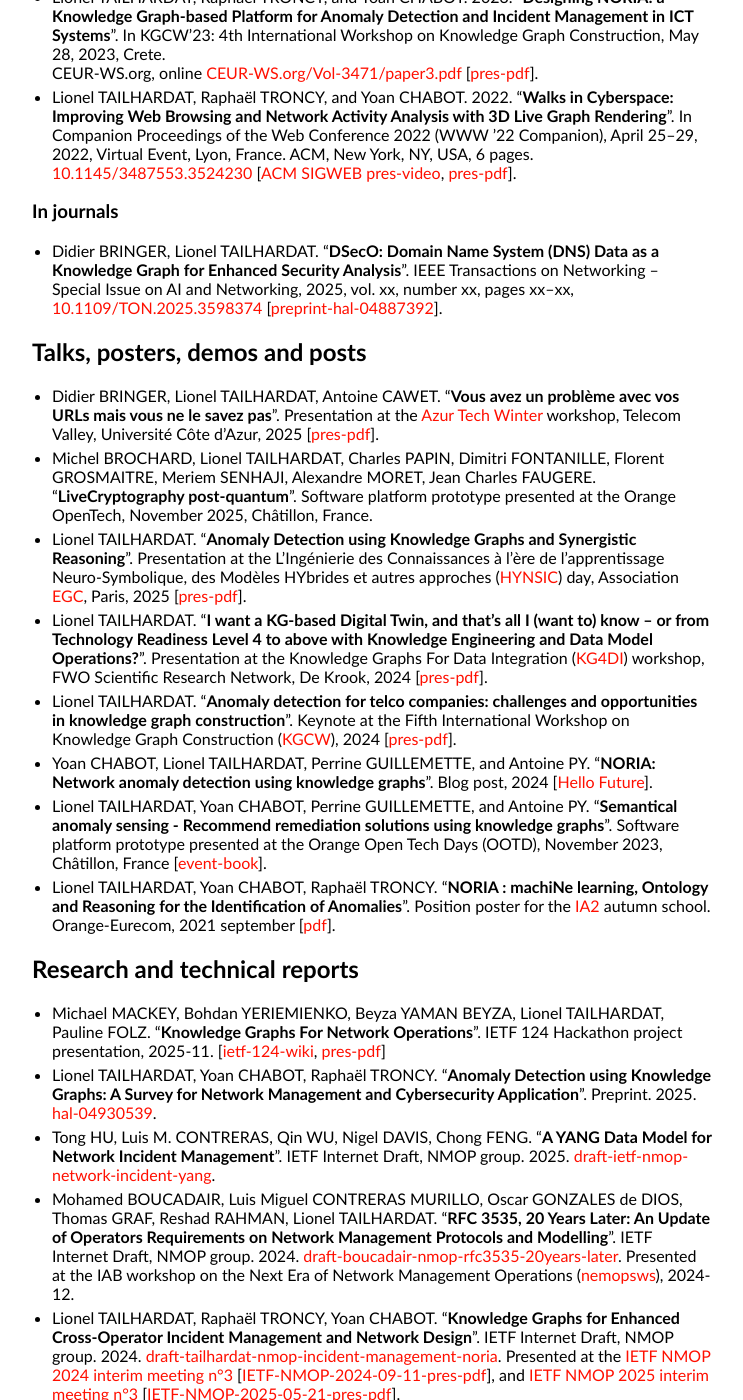
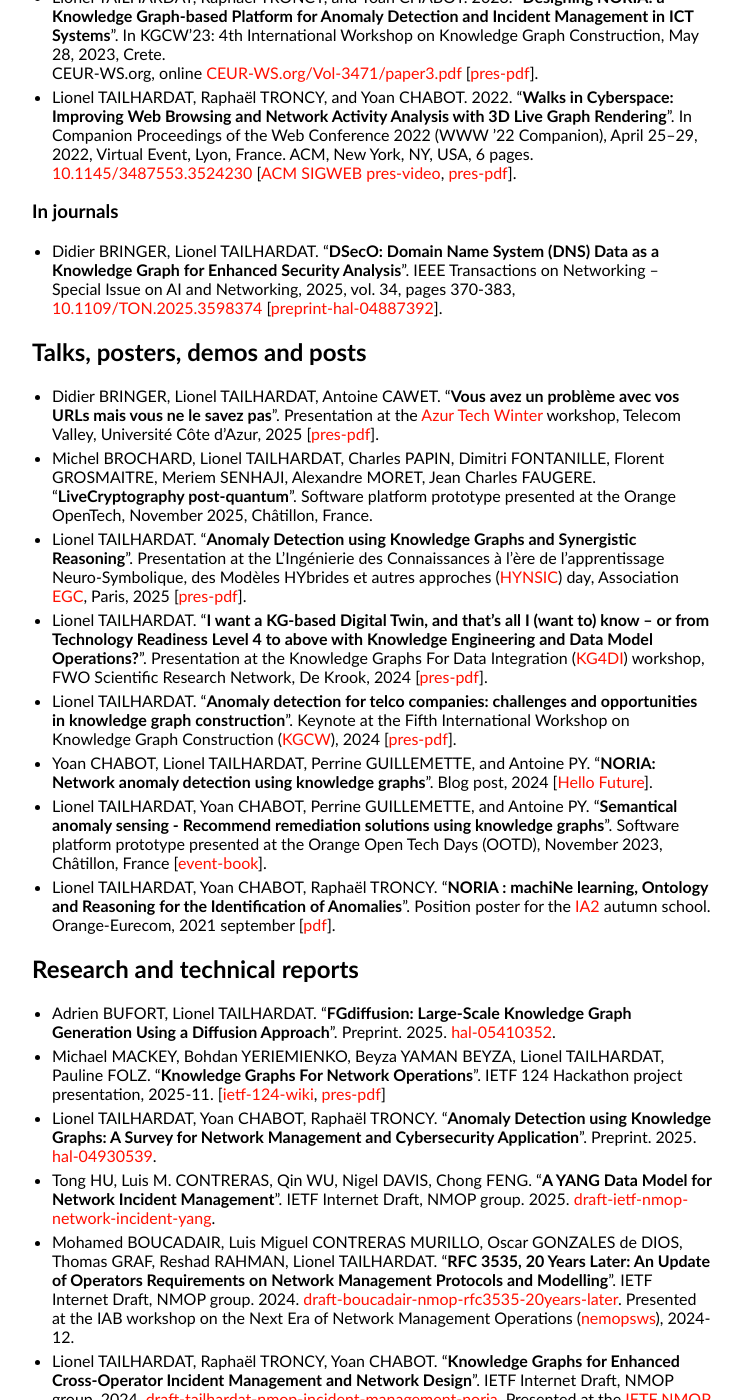
Before and after one commit to GenEars/GenEars.github.io, a Jekyll site: the page built from publications.md, in a window 1280 px wide and 1400 px high, scrolled down 910 px. Shown: the whole window, without its empty margins (258-1001 px from the left). Built offline with Jekyll 4.4.1, drawn with Linux system fonts in a browser that asks for light colours.

Commit message:
Modified DSecO. Added FGdiffusion.
Signed-off-by: lionel.tailhardat <lionel.tailhardat@orange.com>

```diff
--- a/publications.md
+++ b/publications.md
@@ -53,7 +53,7 @@ title: Publications - Lionel TAILHARDAT
 
 * Didier BRINGER, Lionel TAILHARDAT.
   "**DSecO: Domain Name System (DNS) Data as a Knowledge Graph for Enhanced Security Analysis**".
-  IEEE Transactions on Networking -- Special Issue on AI and Networking, 2025, vol. xx, number xx, pages xx--xx,
+  IEEE Transactions on Networking -- Special Issue on AI and Networking, 2025, vol. 34, pages 370-383,
   [10.1109/TON.2025.3598374](https://doi.org/10.1109/TON.2025.3598374)
   [[preprint-hal-04887392](https://hal.science/hal-04887392)].
 
@@ -86,6 +86,9 @@ title: Publications - Lionel TAILHARDAT
 
 ## Research and technical reports
 
+* Adrien BUFORT, Lionel TAILHARDAT.
+  "**FGdiffusion: Large-Scale Knowledge Graph Generation Using a Diffusion Approach**".
+  Preprint. 2025. [hal-05410352](https://hal.science/hal-05410352).
 * Michael MACKEY, Bohdan YERIEMIENKO, Beyza YAMAN BEYZA, Lionel TAILHARDAT, Pauline FOLZ.
   "**Knowledge Graphs For Network Operations**".
   IETF 124 Hackathon project presentation, 2025-11. [[ietf-124-wiki](https://wiki.ietf.org/meeting/124/hackathon#knowledge-graphs-for-network-operations), [pres-pdf](pubs/IETF-124-Hackaton-KnowledgeGraph_For_Network_Operations.pdf)]
```
